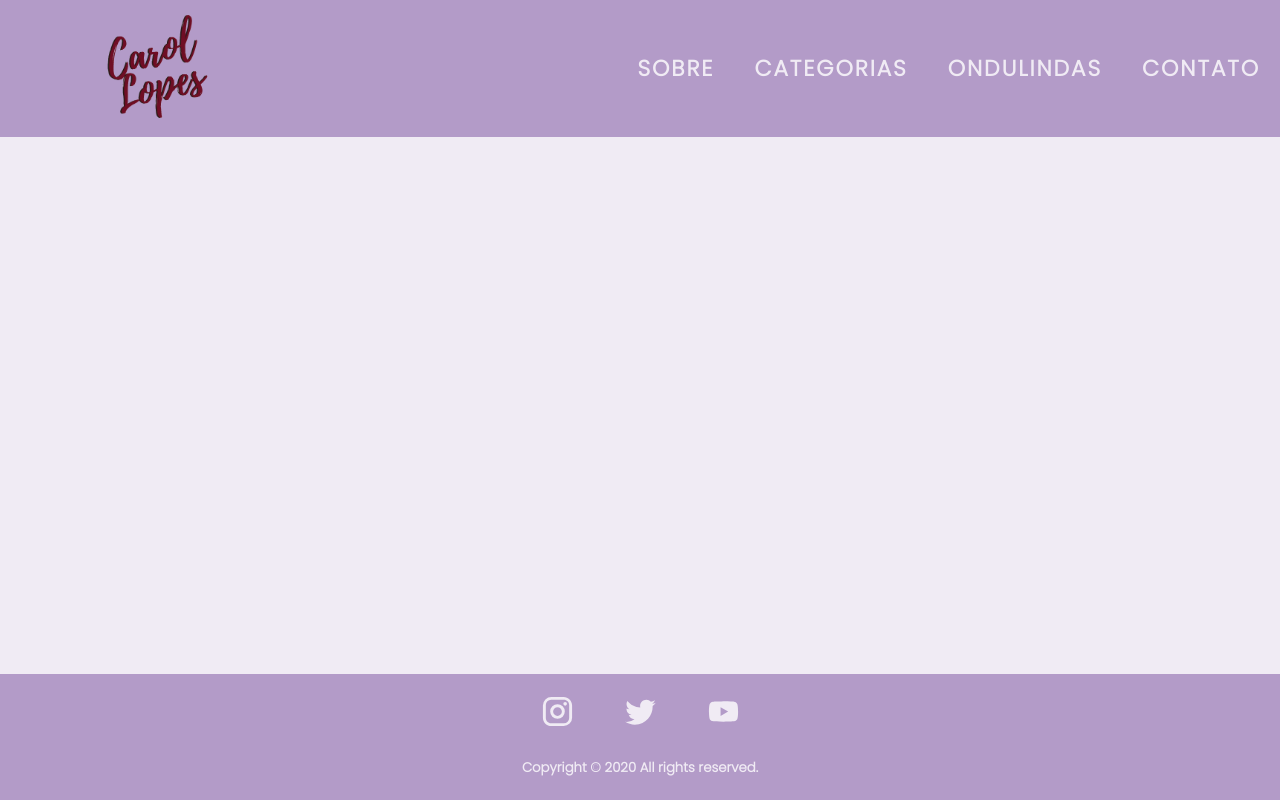
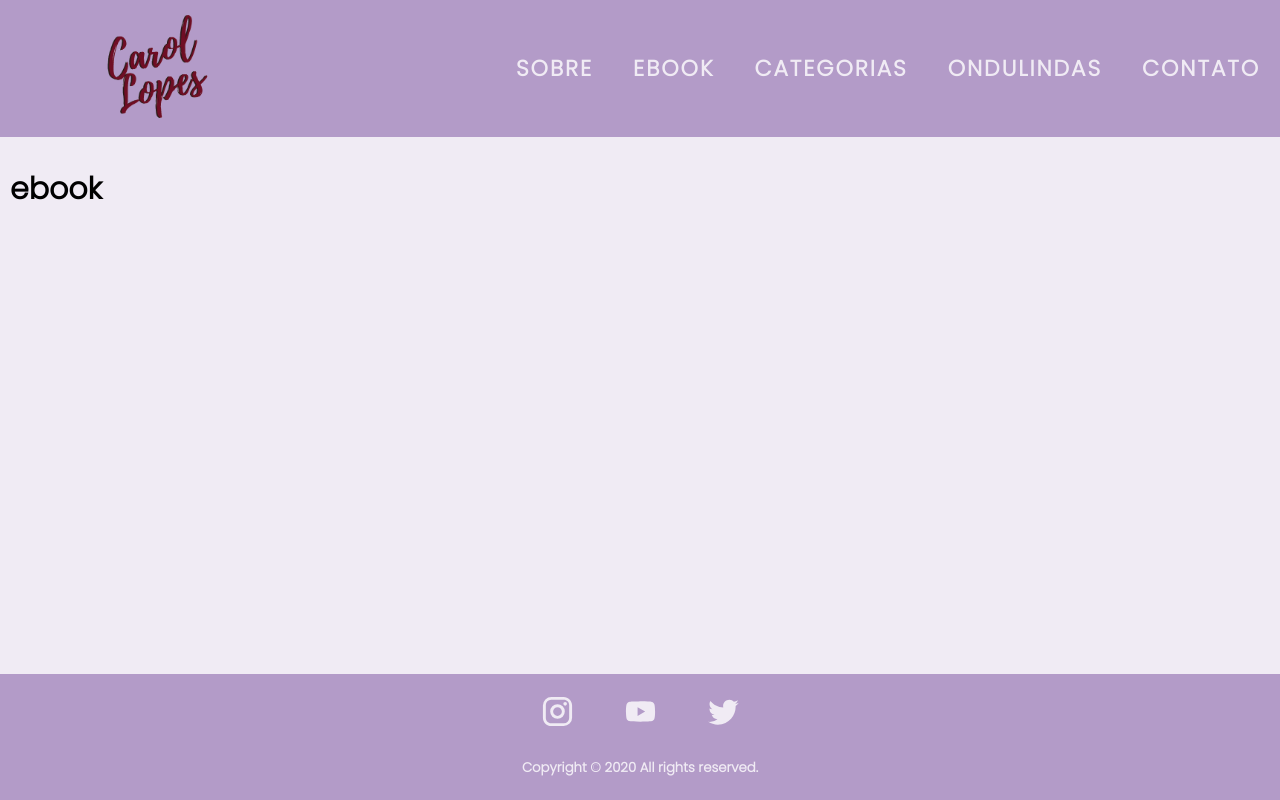
Before and after one commit to hsmello/clopes, a React (Create React App) app: page /ebook in a window 1280 px wide. Built offline with nearby package versions, Linux system fonts and the light colour scheme.

Commit message:
layout live

```diff
--- a/src/App.js
+++ b/src/App.js
@@ -9,6 +9,7 @@ import Login from './Pages/Login/Login';
 import Admin from './Pages/Admin/Admin';
 import Home from './Pages/Home/Home';
 import Sobre from './Pages/Sobre/Sobre';
+import Ebook from './Pages/Ebook/Ebook';
 import Contato from './Pages/Contato/Contato';
 import Ondulindas from './Pages/Ondulindas/Ondulindas';
 import CategoryPage from './Pages/Categorias/CategoryPage';
@@ -36,6 +37,7 @@ function App() {
       <>
         <Route exact path="/home" component={Home} />
         <Route exact path="/sobre" component={Sobre} />
+        <Route exact path="/ebook" component={Ebook} />
         <Route exact path="/login" component={Login} />
         <Route exact path="/contato" component={Contato} />
         <Route exact path="/ondulindas" component={Ondulindas} />
--- a/src/Footer/Footer.js
+++ b/src/Footer/Footer.js
@@ -18,20 +18,20 @@ function Footer() {
                     <InstagramIcon fontSize="large" />
                 </a>
                 <a
+                    className="youtube social"
+                    href="https://www.youtube.com/channel/UCSY90ryrZQIgVkeVfNzZmXA"
+                    target="_blank"
+                    rel="noopener noreferrer"
+                >
+                    <YouTubeIcon fontSize="large"  />
+                </a>
+                <a
                     className="twitter social"
                     href="https://twitter.com/CarolLopesblog"
                     target="_blank"
                     rel="noopener noreferrer"
                 >
                     <TwitterIcon fontSize="large"  />
-                </a>
-                <a
-                    className="youtube social"
-                    href="https://www.youtube.com/channel/UCSY90ryrZQIgVkeVfNzZmXA"
-                    target="_blank"
-                    rel="noopener noreferrer"
-                >
-                    <YouTubeIcon fontSize="large"  />
                 </a>
 
 
--- a/src/Menu/Drawer/SideDrawer.js
+++ b/src/Menu/Drawer/SideDrawer.js
@@ -14,6 +14,7 @@ function SideDrawer(props) {
             <h2 className="menu_title">MENU</h2>
             <ul>
                 <li><Link to="/sobre" >SOBRE</Link></li>
+                <li><Link to="/ebook" >SOBRE</Link></li>
                 <div className="categorias_sd_title">CATEGORIAS</div>
                 <div className="categorias_sd">
                     <div className="cabloes_sd_title"> CABELOS </div>
--- a/src/Menu/Toolbar/Toolbar2.css
+++ b/src/Menu/Toolbar/Toolbar2.css
@@ -71,7 +71,7 @@
 }
 
 .menu_options :hover {
-    color: rgb(120, 96, 141);;
+    color: rgb(120, 96, 141);
 }
 
 .menu_options a, /* <Link> */
@@ -121,7 +121,7 @@
 
 .cabelos_suboptions {
     display: none;
-    background-color: rgb(123, 97, 148);
+    background-color: rgb(144, 120, 165);
     border-radius: 7px;
     position: absolute;
     /* margin-left: 10px; */
--- a/src/Menu/Toolbar/Toolbar2.js
+++ b/src/Menu/Toolbar/Toolbar2.js
@@ -47,6 +47,7 @@ function Toolbar(props) {
                 <div className="menu_options">
 
                     <Link to="/sobre" >SOBRE</Link>
+                    <Link to="/ebook" >EBOOK</Link>
                     <div className="categorias">
                         <button
                         >CATEGORIAS</button>
--- a/src/Pages/Contato/Contato.css
+++ b/src/Pages/Contato/Contato.css
@@ -7,18 +7,19 @@
 .title {
     font-size: 30px;
     font-weight: 600;
+    margin-left: 10px;
 }
 
 .subtitle {
     font-size: 25px;
     font-weight: 500;
-    margin: 15px 0px 0px 15px;
+    margin: 15px 0px 0px 25px;
 }
 
 .text {
     font-size: 18px;
     font-weight: 400;
-    margin: 10px 30px 40px;
+    margin: 10px 30px 45px;
     text-align: justify;
 }
 
--- /dev/null
+++ b/src/Pages/Ebook/Ebook.js
@@ -0,0 +1,11 @@
+import React from 'react';
+
+export default function ebook() {
+    return (
+        <div>
+            <div className="title">
+                ebook
+            </div>
+        </div>
+    );
+}
--- a/src/Pages/Home/Home.js
+++ b/src/Pages/Home/Home.js
@@ -38,7 +38,7 @@ function Home() {
                             Instagram
                         </div>
                         <p className="box_p">
-                            No instagram você pode acompanhar bem de perto o meu dia-a-dia e dicas sobre o como valorizar quem você realmente é
+                            No instagram você encontra dicas sobre como valorizar o seu cabelo natural e pode acompanhar bem de perto o meu dia-a-dia
                         </p>
                         <a className="first button" href="/">
                             ACOMPANHE O MEU INSTA
@@ -52,7 +52,7 @@ function Home() {
                             YouTube
                         </div>
                         <p className="box_p">
-                            No YouTube dá pra entrar em mais detalhes e ir a fundo em diversos tópicos! Lá o engajamento tem ficado bem divertido. Acompanhe a gente por lá também!
+                            No YouTube dá pra entrar em mais detalhes e ir a fundo em diversos tópicos! Não deixe de acompanhar a gente por lá também!
                         </p>
                         <a className="second button" href="https://www.youtube.com/channel/UCSY90ryrZQIgVkeVfNzZmXA" target="_blank" rel="noopener noreferrer">
                             SIGA O MEU CANAL
--- a/src/Pages/Ondulindas/Ondulindas.js
+++ b/src/Pages/Ondulindas/Ondulindas.js
@@ -28,7 +28,7 @@ export default function Ondulindas() {
                    </p> <hr/>
                 <a
                     className="telegram"
-                    href="https://twitter.com/CarolLopesblog"
+                    href="https://t.me/joinchat/O16hhVRqBL42s_Kq2eo-Ow"
                     target="_blank"
                     rel="noopener noreferrer"
                 >
```
Also changed, not shown: src/Pages/Ebook/Ebook.css (added).
